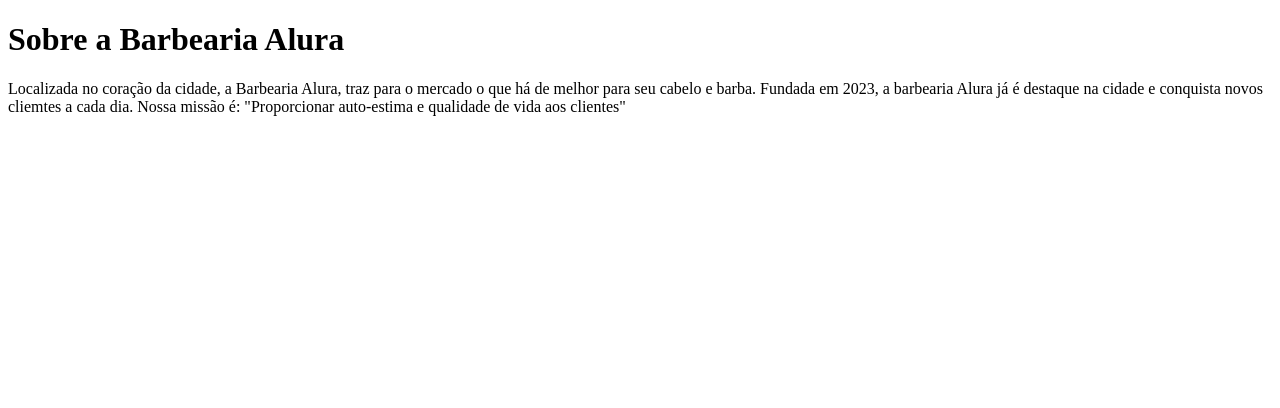
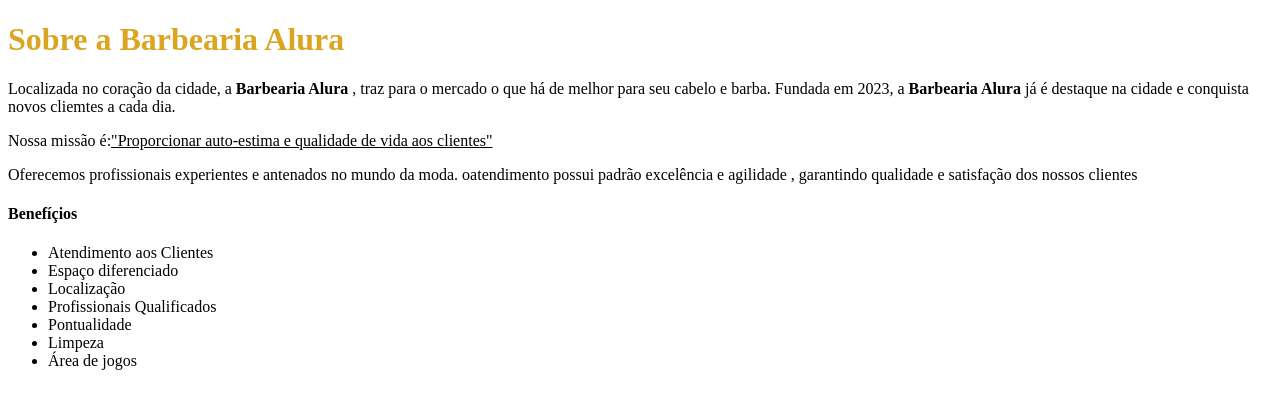
Before and after one commit to EnriqueRuch22/PensamentoComputacional, a plain HTML site: page index.html in a window 1280 px wide. Drawn offline with Linux system fonts and the light colour scheme; a script that the page names is missing.

Commit message:
Add files via upload

```diff
--- a/index.html
+++ b/index.html
@@ -5,16 +5,32 @@
     <meta http-equiv='X-UA-Compatible' content='IE=edge'>
     <title>Page Title</title>
     <meta name='viewport' content='width=device-width, initial-scale=1'>
-    <link rel='stylesheet' type='text/css' media='screen' href='main.css'>
+    <link rel="stylesheet" href="staly.css">
     <script src='main.js'></script>
   </head>
   <body>
     <h1>Sobre a Barbearia Alura</h1>
-    Localizada no coração da cidade, a Barbearia Alura, traz para o mercado o que há
-    de melhor para seu cabelo e barba. Fundada em 2023, a barbearia Alura
-    já é destaque na cidade e conquista novos cliemtes a cada dia.
 
-    Nossa missão é: "Proporcionar auto-estima e qualidade de vida aos clientes"
+    <p>Localizada no coração da cidade, a <b>Barbearia Alura</b> , traz para o mercado o que há
+    de melhor para seu cabelo e barba. Fundada em 2023, a <b>Barbearia Alura</b>
+    já é destaque na cidade e conquista novos cliemtes a cada dia.</p>
+
+    <p>Nossa missão é:<u>"Proporcionar auto-estima e qualidade de vida aos clientes"</u></p>
+
+    <p> Oferecemos profissionais experientes e antenados no mundo da moda. oatendimento
+       possui padrão excelência e agilidade , garantindo qualidade e satisfação
+      dos nossos clientes</p>
+
+  <h4> Benefíçios</h4>
+  <ul>
+    <li> Atendimento aos Clientes</li>
+    <li> Espaço diferenciado</li>
+    <li> Localização </li>
+    <li> Profissionais Qualificados</li>
+    <li> Pontualidade</li>
+    <li> Limpeza </li>
+    <li> Área de jogos  </li>
+  </ul>
 
   </body>
   </html>
--- /dev/null
+++ b/staly.css
@@ -0,0 +1,3 @@
+h1{
+     color:goldenrod
+}
```
